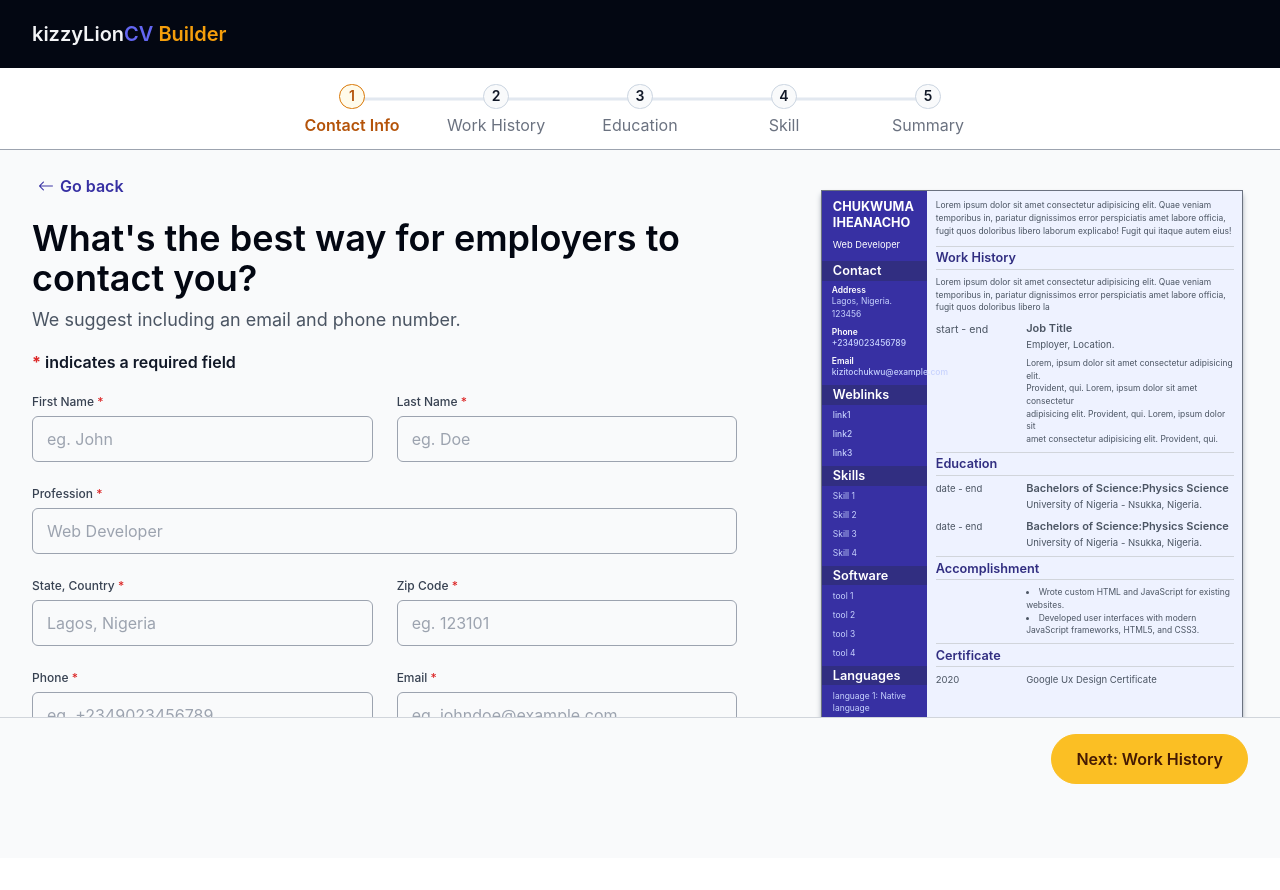
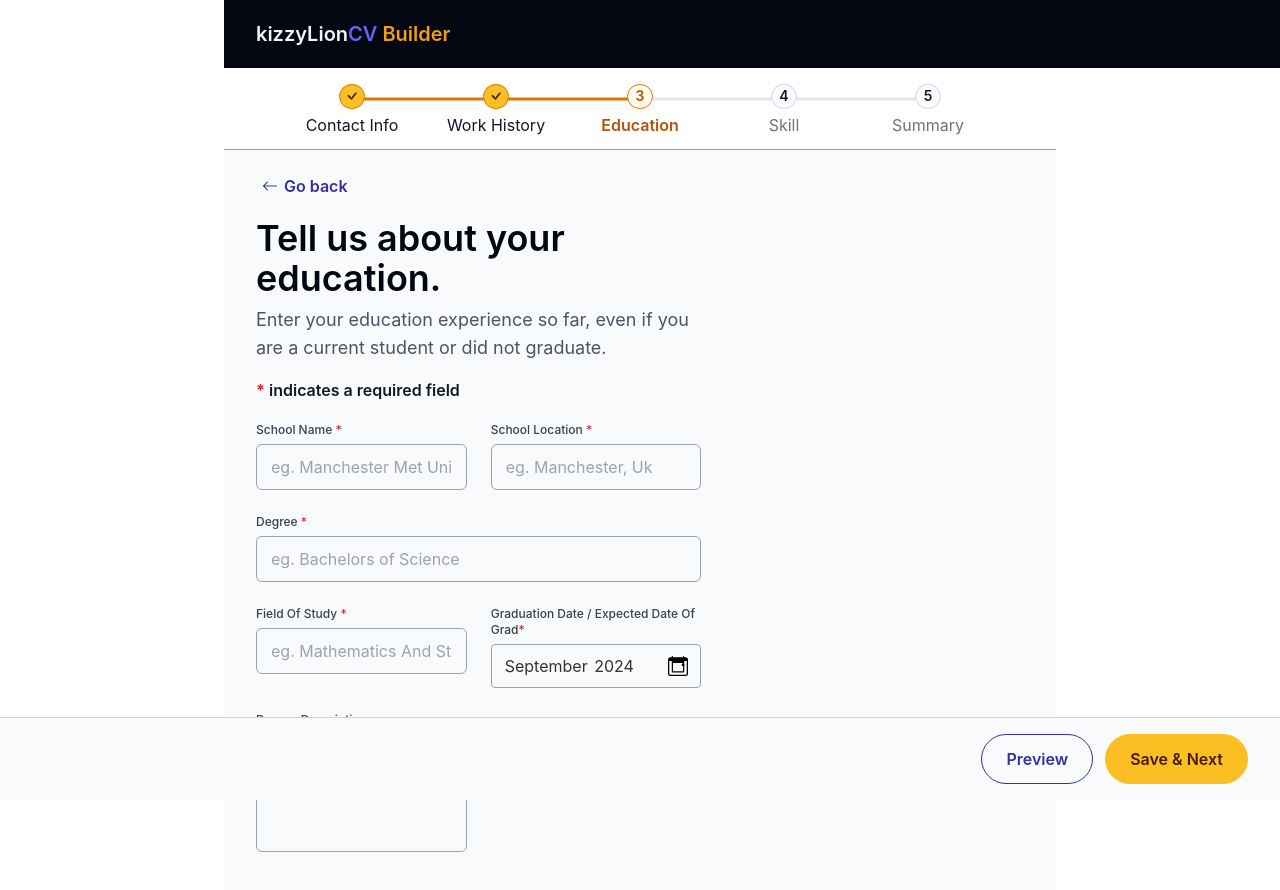
Before and after one commit to kizzylion/cvbuilder, a React (Vite) app: page / in a window 1280 px wide. Both pictures are taken after a click on the button "Create Resume". Shown: the top 890 px of the page. Before the commit the page ends 858 px from the top, so only its background shows below. Built offline with nearby package versions, Linux system fonts and the light colour scheme.

Commit message:
FEAT: GET AND DISPLAY EDUCATION DATA COLLECTED IN MULTIFORM

```diff
--- a/src/component/multiform/Education.jsx
+++ b/src/component/multiform/Education.jsx
@@ -1,4 +1,4 @@
-import { useState } from "react";
+import { useState, useEffect } from "react";
 import { FormHeading } from "../utilities/formheading";
 import TemplatePaper from "../template/template";
 import { Input } from "../utilities/input";
@@ -28,9 +28,117 @@ export function Education({
     setOpenEducationArray(!openEducationArray);
   };
 
+  const [schoolName, setSchoolName] = useState("");
+  const [schoolLocation, setSchoolLocation] = useState("");
+  const [schoolDegree, setSchoolDegree] = useState("");
+  const [fieldStudied, setFieldStudied] = useState("");
+  const [gradDate, setGradDate] = useState("");
+  const [degreeDescription, setDegreeDescription] = useState("");
+
+  const isValid = () => {
+    return (
+      schoolName !== "" &&
+      schoolLocation !== "" &&
+      schoolDegree !== "" &&
+      fieldStudied !== "" &&
+      gradDate !== ""
+      // degreeDescription !== ""
+    );
+  };
+
+  const degreeData = {
+    schoolName: schoolName,
+    schoolLocation: schoolLocation,
+    schoolDegree: schoolDegree,
+    fieldStudied: fieldStudied,
+    gradDate: gradDate,
+    degreeDescription: degreeDescription,
+  };
+
+  const handleSaveNewDegree = () => {
+    if (isValid()) {
+      const uuid = generateUUID();
+      degreeData.id = uuid;
+      handleNewDegree(degreeData);
+      emptyDegreeData();
+      handleArray();
+    } else {
+      alert("Please fill all the fields");
+    }
+  };
+  const emptyDegreeData = () => {
+    setSchoolName("");
+    setSchoolLocation("");
+    setSchoolDegree("");
+    setFieldStudied("");
+    setGradDate("2024-02");
+    setDegreeDescription("");
+  };
+
+  console.log(resumeData);
+  console.log(resumeData.educationData);
+  const getCurrentMonth = () => {
+    const now = new Date();
+    const year = now.getFullYear();
+    const month = String(now.getMonth() + 1).padStart(2, "0"); // Add leading zero if necessary
+    return `${year}-${month}`;
+  };
+
+  useEffect(() => {
+    // Set the initial value to the current month
+    setGradDate(getCurrentMonth());
+  }, []);
+
+  const handleSchoolName = (e) => {
+    setSchoolName(e.target.value);
+  };
+
+  const handleSchoolLocation = (e) => {
+    setSchoolLocation(e.target.value);
+  };
+
+  const handleSchoolDegree = (e) => {
+    setSchoolDegree(e.target.value);
+  };
+
+  const handleFieldStudied = (e) => {
+    setFieldStudied(e.target.value);
+  };
+
+  const handleGradDate = (e) => {
+    setGradDate(e.target.value);
+  };
+
+  const handleDegreeDescription = (e) => {
+    setDegreeDescription(e.target.value);
+  };
+
+  degreeDescription;
+  function degreeList(degArr) {
+    const listItems = degArr.map((degree, index) => (
+      <ExperienceCard
+        key={degree.id}
+        cardTitle={`Degree ${index + 1}`}
+        title={degree.schoolDegree}
+        title2={`${degree.gradDate}, ${degree.fieldStudied}`}
+        subtitle1={degree.schoolName}
+        subtitle2={`${degree.schoolLocation}`}
+        description={degree.degreeDescription.split("\n").map((line, index) => (
+          <span key={index}>
+            • {line}
+            <br />
+          </span>
+        ))}
+      />
+    ));
+    return listItems;
+  }
+
   return (
     <div className="flex flex-col h-full justify-between relative">
-      <div className={`education grid  grid-cols-1  gap-16 md:pb-0  pb-20 `}>
+      <div
+        className={`education grid  grid-cols-1  gap-16 pb:20 md:pb-0  lg:pb-20 `}
+      >
         <div
           className={`content-with-array ${
             openTemplate ? "hidden" : " "
@@ -57,6 +165,9 @@ export function Education({
                     type={"text"}
                     id={"schoolName"}
                     placeholder={"eg. Manchester Met University"}
+                    onChange={handleSchoolName}
+                    value={schoolName}
+                    require={true}
                   />
                 </div>
                 <div className="col-span-2 md:col-span-1">
@@ -65,6 +176,9 @@ export function Education({
                     type={"text"}
                     id={"schoolLocation"}
                     placeholder={"eg. Manchester, Uk"}
+                    onChange={handleSchoolLocation}
+                    value={schoolLocation}
+                    require={true}
                   />
                 </div>
                 <div className="col-span-2">
@@ -73,6 +187,9 @@ export function Education({
                     type={"text"}
                     id={"degree"}
                     placeholder={"eg. Bachelors of Science"}
+                    onChange={handleSchoolDegree}
+                    value={schoolDegree}
+                    require={true}
                   />
                 </div>
 
@@ -82,6 +199,9 @@ export function Education({
                     type={"text"}
                     id={"fieldStudied"}
                     placeholder={"eg. Mathematics And Statistics"}
+                    onChange={handleFieldStudied}
+                    value={fieldStudied}
+                    require={true}
                   />
                 </div>
                 <div className="col-span-2 md:col-span-1">
@@ -89,6 +209,9 @@ export function Education({
                     label={"Graduation Date / Expected Date of Grad"}
                     type={"month"}
                     id={"endDate"}
+                    onChange={handleGradDate}
+                    value={gradDate}
+                    require={true}
                   />
                 </div>
 
@@ -98,6 +221,8 @@ export function Education({
                     type={"textarea"}
                     id={"degreeDescription"}
                     placeholder={"Add your degree description here"}
+                    onChange={handleDegreeDescription}
+                    value={degreeDescription}
                   />
                 </div>
               </div>
@@ -112,42 +237,25 @@ export function Education({
               title={"Education History Summary"}
               subtitle={""}
               instruction={false}
-              handleBack={handleArray}
+              handleBack={() => {
+                setEducationMode("create");
+                handleBack();
+              }}
             />
             <div className="grid grid-col-1 gap-4 ">
-              <div className="education-list grid grid-col-1 gap-5 lg:gap-6">
-                <ExperienceCard
-                  cardTitle={"Education 1"}
-                  title="Bachelor of Science - Feb 2019"
-                  title2="Mathematics And Statistics"
-                  subtitle1="University of Port Harcourt"
-                  subtitle2="Rivers State, Nigeria"
-                  description=""
-                />
-                <ExperienceCard
-                  cardTitle={"Education 2"}
-                  title="Bachelor of Science - Feb 2019"
-                  title2="Mathematics And Statistics"
-                  subtitle1="University of Port Harcourt"
-                  subtitle2="Rivers State, Nigeria"
-                  description=""
-                />
-                <ExperienceCard
-                  cardTitle={"Education 3"}
-                  title="Bachelor of Science - Feb 2019"
-                  title2="Mathematics And Statistics"
-                  subtitle1="University of Port Harcourt"
-                  subtitle2="Rivers State, Nigeria"
-                  description=""
-                />
-              </div>
+              <ul className="education-list grid grid-col-1 gap-5 lg:gap-6">
+                {degreeList(degrees)}
+              </ul>
               <div className="justify-self-center">
                 <Button
                   type={"tertiary"}
                   label={"Add one more"}
                   preIcon={<i className="bi bi-plus"></i>}
                   postIcon={false}
-                  onClick={handleArray}
+                  onClick={() => {
+                    setEducationMode("create");
+                    handleArray();
+                  }}
                 />
               </div>
             </div>
@@ -195,7 +303,7 @@ export function Education({
               label={"Save & Next"}
               preIcon={false}
               postIcon={false}
-              onClick={handleArray}
+              onClick={handleSaveNewDegree}
             />
           </div>
         </footer>
--- a/src/component/multiform/Work.jsx
+++ b/src/component/multiform/Work.jsx
@@ -46,6 +46,15 @@ export function WorkHistory({
     );
   };
 
+  const workData = {
+    jobTitle: jobTitle,
+    employer: employer,
+    jobLocation: jobLocation,
+    startDate: startDate,
+    endDate: endDate,
+    jobDescription: jobDescription,
+  };
+
   const handleSaveNewJob = () => {
     if (isValid()) {
       const uuid = generateUUID();
@@ -56,15 +65,6 @@ export function WorkHistory({
     } else {
       alert("Please fill in all the required fields.");
     }
-  };
-
-  const workData = {
-    jobTitle: jobTitle,
-    employer: employer,
-    jobLocation: jobLocation,
-    startDate: startDate,
-    endDate: endDate,
-    jobDescription: jobDescription,
   };
 
   function emptyWorkData() {
@@ -170,7 +170,7 @@ export function WorkHistory({
         subtitle2={`${job.startDate} - ${job.endDate}`}
         description={job.jobDescription.split("\n").map((line, index) => (
           <span key={index}>
-            {line}
+            • {line}
             <br />
           </span>
         ))}
--- a/src/component/multiform/multiform.jsx
+++ b/src/component/multiform/multiform.jsx
@@ -32,10 +32,10 @@ export function MultiForm({ closeMultiform, isOpen }) {
     jobs.push(job);
   };
   const addNewDegree = (degree) => {
-    jobs.push(degree);
+    degrees.push(degree);
   };
 
-  const [currentStep, setCurrentStep] = useState(0);
+  const [currentStep, setCurrentStep] = useState(2);
 
   function handleNext() {
     currentStep === formSteps.length
@@ -137,7 +137,7 @@ export function MultiForm({ closeMultiform, isOpen }) {
         id="Forms"
         className="max-w-7xl mx-auto w-full px-4 md:px-6 lg:px-8 py-5"
       >
-        {displayActiveForm(currentStep, newResumeData, contact, jobs)}
+        {displayActiveForm(currentStep, newResumeData, contact, jobs, degrees)}
       </div>
     </section>
   );
--- a/src/component/template/template.jsx
+++ b/src/component/template/template.jsx
@@ -49,10 +49,10 @@ export default function TemplatePaper({ isOpen, resumeData }) {
             <p className="text[1.125em] mb-[0.5em]">
               <span>{job.employer}</span>, <span>{job.jobLocation}</span>.
             </p>
-            <p className="">
+            <p className={`${job.jobDescription ? "block" : "hidden"}`}>
               {job.jobDescription.split("\n").map((line, index) => (
                 <span key={index}>
-                  {line}
+                  • {line}
                   <br />
                 </span>
               ))}
@@ -82,6 +82,53 @@ export default function TemplatePaper({ isOpen, resumeData }) {
       );
     }
   };
+  function degreeList(degArr) {
+    if (degArr.length) {
+      const listItems = degArr.map((degree) => (
+        <div key={degree.id} className="grid grid-cols-[1fr_3fr] gap-[2.5em]">
+          <div className="duration text-[1.125em]">{degree.gradDate}</div>
+          <div>
+            <h4 className="text-[1.3em] mb-[0.2em] font-semibold">
+              <span>{degree.schoolDegree}:</span>
+              <span>{degree.fieldStudied}</span>
+            </h4>
+            <p className=" text-[1.125em]">
+              <span>{degree.schoolName}</span> -{" "}
+              <span>{degree.schoolLocation}</span>.
+            </p>
+            <p
+              className={`${
+                degree.degreeDescription ? "block" : "hidden"
+              } text-[1em]`}
+            >
+              {degree.degreeDescription.split("\n").map((line, index) => (
+                <span key={index}>
+                  • {line}
+                  <br />
+                </span>
+              ))}
+            </p>
+          </div>
+        </div>
+      ));
+      return listItems;
+    } else {
+      return (
+        <div id="education1" className="grid grid-cols-[1fr_3fr] gap-[2.5em]">
+          <div className="duration text-[1.125em]">date - end</div>
+          <div>
+            <h4 className="text-[1.3em] mb-[0.2em] font-semibold">
+              <span>Bachelors of Science:</span>
+              <span>Physics Science</span>
+            </h4>
+            <p className=" text-[1.125em]">
+              <span>University of Nigeria</span> - <span>Nsukka, Nigeria</span>.
+            </p>
+          </div>
+        </div>
+      );
+    }
+  }
 
   return (
     <div
@@ -235,38 +282,7 @@ export default function TemplatePaper({ isOpen, resumeData }) {
             </div>
 
             <div id="eductionList" className="flex flex-col gap-[1em]">
-              <div
-                id="education1"
-                className="grid grid-cols-[1fr_3fr] gap-[2.5em]"
-              >
-                <div className="duration text-[1.125em]">date - end</div>
-                <div>
-                  <h4 className="text-[1.3em] mb-[0.2em] font-semibold">
-                    <span>Bachelors of Science:</span>
-                    <span>Physics Science</span>
-                  </h4>
-                  <p className=" text-[1.125em]">
-                    <span>University of Nigeria</span> -{" "}
-                    <span>Nsukka, Nigeria</span>.
-                  </p>
-                </div>
-              </div>
-              <div
-                id="education2"
-                className="grid grid-cols-[1fr_3fr] gap-[2.5em]"
-              >
-                <div className="duration text-[1.125em]">date - end</div>
-                <div>
-                  <h4 className="text-[1.3em] mb-[0.2em] font-semibold">
-                    <span>Bachelors of Science:</span>
-                    <span>Physics Science</span>
-                  </h4>
-                  <p className=" text-[1.125em]">
-                    <span>University of Nigeria</span> -{" "}
-                    <span>Nsukka, Nigeria</span>.
-                  </p>
-                </div>
-              </div>
+              {degreeList(resumeData.educationData)}
             </div>
           </div>
           <div id="accomplishment" className="pb-[0.75em]">
```
